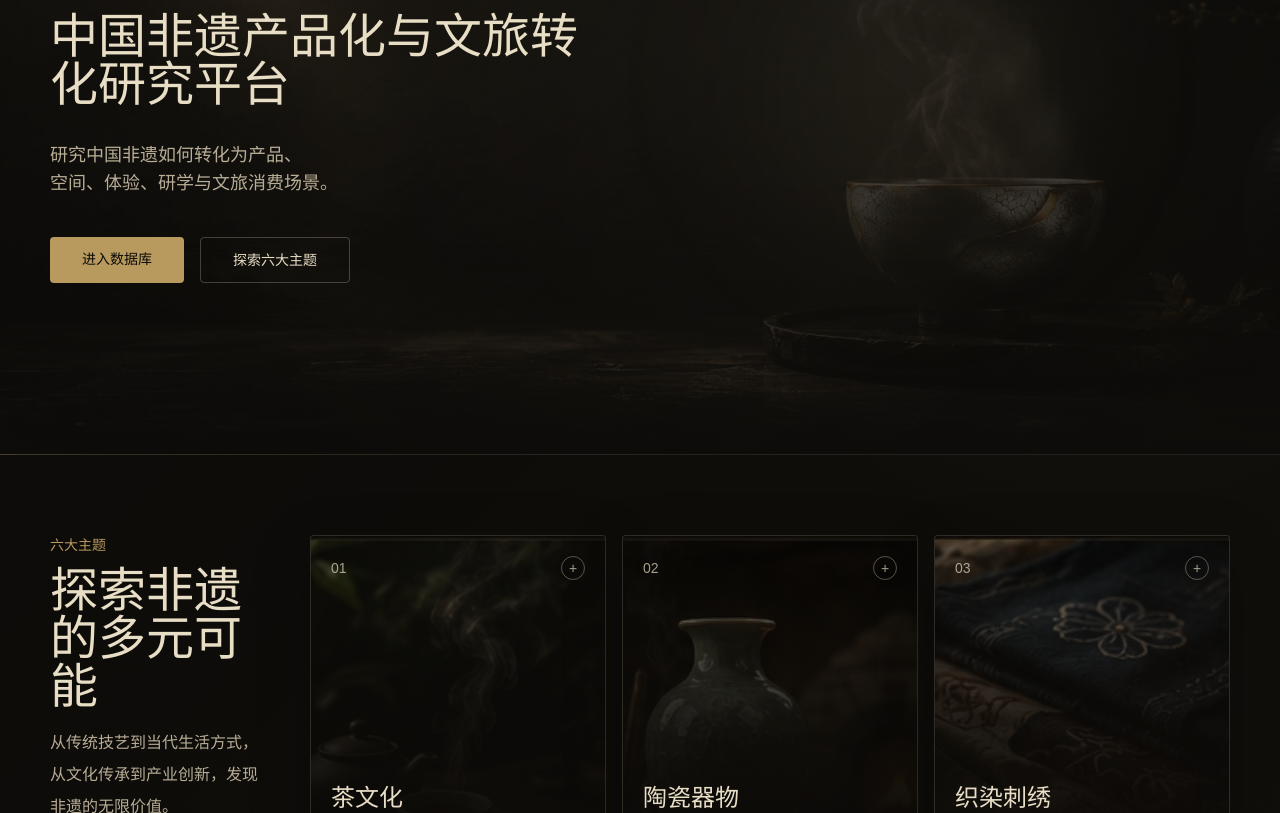
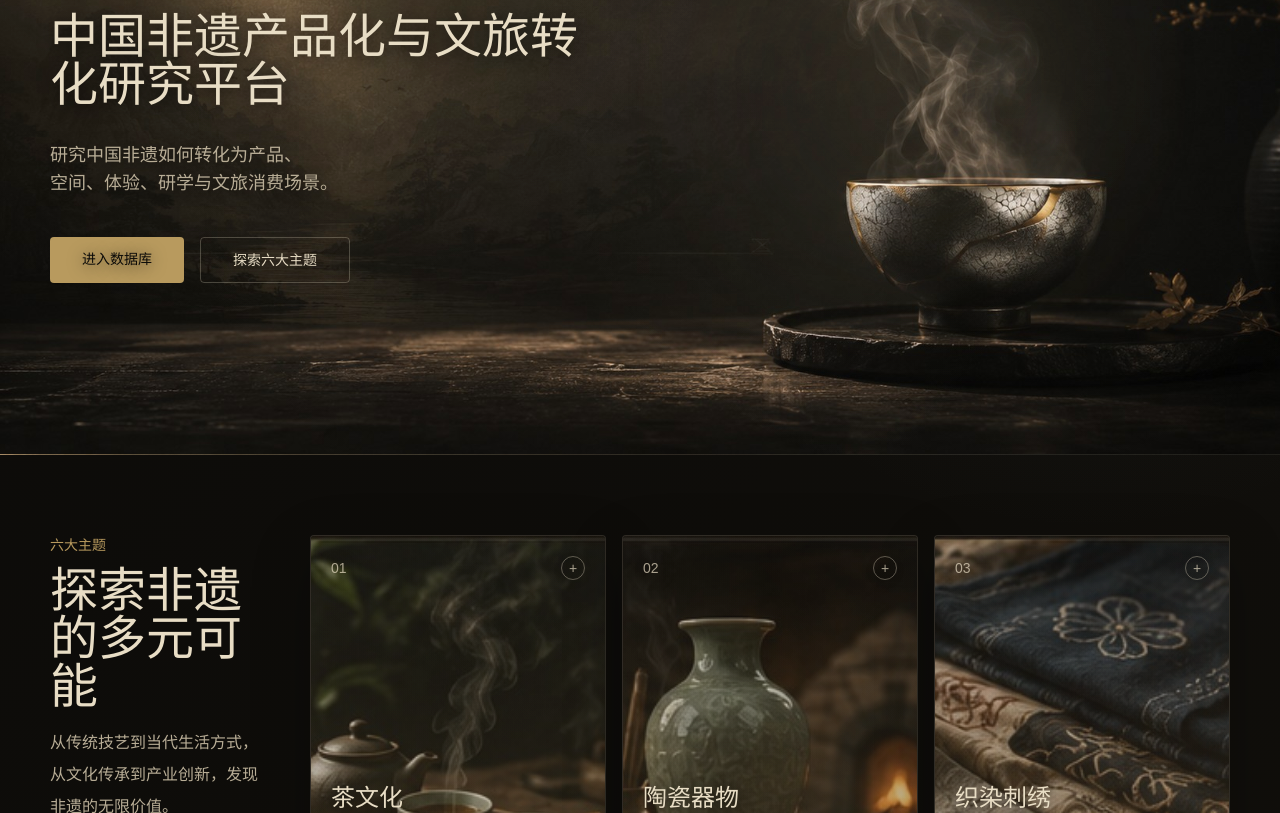
Before and after one commit to dandanfeng24-stack/5414392, a Next.js app: page / in a window 1280 px wide. Shown: the part 347-1160 px from the top of the page. Built offline with nearby package versions, Linux system fonts and the light colour scheme.

Commit message:
Reduce dark image overlays sitewide

```diff
--- a/app/globals.css
+++ b/app/globals.css
@@ -139,7 +139,6 @@ a {
 
 .hero-paper-texture {
   background-image:
-    linear-gradient(rgba(11, 10, 8, 0.72), rgba(11, 10, 8, 0.88)),
     radial-gradient(circle at 18% 12%, rgba(184, 154, 94, 0.14), transparent 32rem),
     radial-gradient(circle at 76% 45%, rgba(232, 221, 197, 0.06), transparent 28rem),
     url("/images/hero/hero-home-bg.jpg");
@@ -155,9 +154,19 @@ a {
   opacity: 0.34;
   background-image:
     radial-gradient(circle at 62% 38%, rgba(232, 221, 197, 0.06), transparent 24rem),
-    radial-gradient(circle at 48% 56%, rgba(184, 154, 94, 0.05), transparent 28rem),
-    linear-gradient(90deg, rgba(11, 10, 8, 0.08), transparent 44%, rgba(11, 10, 8, 0.34));
+    radial-gradient(circle at 48% 56%, rgba(184, 154, 94, 0.05), transparent 28rem);
   mix-blend-mode: screen;
+}
+
+.hero-paper-texture h1,
+.hero-paper-texture p,
+.hero-paper-texture a,
+.image-card-text h3,
+.image-card-text p,
+.image-card-text span,
+.image-card-text a,
+.image-card-text div {
+  text-shadow: 0 2px 16px rgba(0, 0, 0, 0.62);
 }
 
 .hero-tea-steam {
@@ -217,8 +226,8 @@ a {
   position: absolute;
   inset: 0;
   background:
-    linear-gradient(180deg, rgba(11, 10, 8, 0.04), rgba(11, 10, 8, 0.88) 76%),
-    radial-gradient(circle at 50% 16%, transparent, rgba(11, 10, 8, 0.72) 74%);
+    linear-gradient(180deg, rgba(232, 221, 197, 0.02), rgba(184, 154, 94, 0.08) 76%),
+    radial-gradient(circle at 50% 16%, transparent, rgba(232, 221, 197, 0.06) 74%);
 }
 
 .theme-tea {
--- a/app/themes/[id]/page.tsx
+++ b/app/themes/[id]/page.tsx
@@ -21,7 +21,7 @@ export default async function ThemePage({ params }: { params: Promise<{ id: stri
 
   return (
     <div className="section-shell py-16">
-      <div className="surface rounded p-8" style={{ background: `linear-gradient(135deg, ${theme.color}33, rgba(26,23,18,.82))` }}>
+      <div className="surface rounded p-8" style={{ background: `linear-gradient(135deg, ${theme.color}33, rgba(26,23,18,.36))` }}>
         <div className="text-sm text-gold">六大主题</div>
         <h1 className="mt-4 font-serif text-5xl leading-tight text-paper">{theme.name}</h1>
         <p className="mt-5 max-w-3xl text-lg leading-8 text-linen">{theme.description}</p>
--- a/components/cards/CaseCard.tsx
+++ b/components/cards/CaseCard.tsx
@@ -9,9 +9,9 @@ export function CaseCard({ caseStudy }: { caseStudy: CaseStudy }) {
 
   return (
     <article
-      className="quiet-hover surface relative overflow-hidden rounded p-6"
+      className="image-card-text quiet-hover surface relative overflow-hidden rounded p-6"
       style={{
-        backgroundImage: `linear-gradient(180deg, rgba(26,23,18,.76), rgba(11,10,8,.91)), url(${image})`,
+        backgroundImage: `linear-gradient(180deg, rgba(232,221,197,.06), rgba(184,154,94,.10)), url(${image})`,
         backgroundPosition: "center",
         backgroundSize: "cover"
       }}
--- a/components/cards/ProjectCard.tsx
+++ b/components/cards/ProjectCard.tsx
@@ -13,7 +13,7 @@ export function ProjectCard({ project }: { project: Project }) {
       <div
         className="h-40 border-b border-paper/10"
         style={{
-          backgroundImage: `linear-gradient(180deg, rgba(11,10,8,.08), rgba(11,10,8,.74)), url(${image})`,
+          backgroundImage: `url(${image})`,
           backgroundPosition: "center",
           backgroundSize: "cover"
         }}
--- a/components/cards/ThemeCard.tsx
+++ b/components/cards/ThemeCard.tsx
@@ -17,12 +17,12 @@ export function ThemeCard({ theme, index }: { theme: Theme; index: number }) {
   return (
     <Link
       href={`/themes/${theme.id}`}
-      className="quiet-hover group relative flex min-h-[420px] flex-col justify-end overflow-hidden rounded surface p-5"
+      className="image-card-text quiet-hover group relative flex min-h-[420px] flex-col justify-end overflow-hidden rounded surface p-5"
     >
       <div
         className="theme-image"
         style={{
-          backgroundImage: `linear-gradient(180deg, rgba(11,10,8,.08), rgba(11,10,8,.86)), url(${image})`,
+          backgroundImage: `linear-gradient(180deg, rgba(232,221,197,.03), rgba(184,154,94,.08)), url(${image})`,
           backgroundPosition: "center",
           backgroundSize: "cover"
         }}
```
